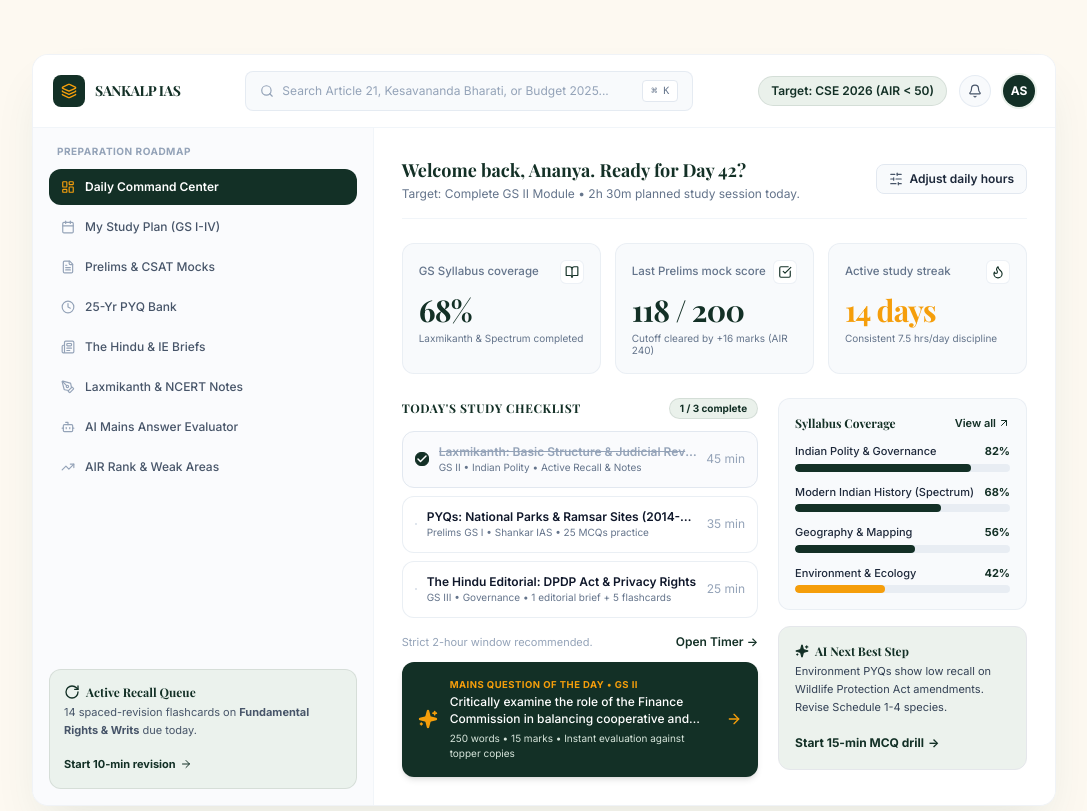
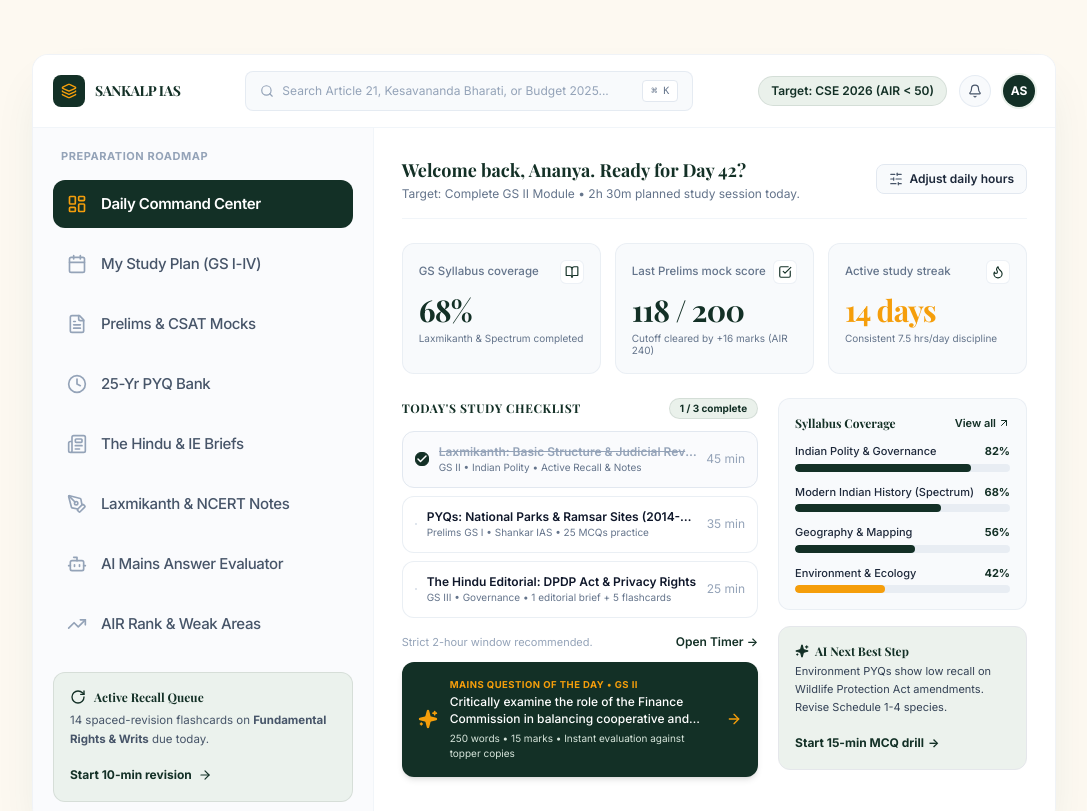
Before and after one commit to Farhaan-Coder/UPSC_WEBPAGE_UPDATED, a React (Vite) app: page / in a window 1280 px wide. Shown: the part 2460-3271 px from the top of the page, without its empty margins (96-1183 px from the left). Built offline with nearby package versions, Linux system fonts and the light colour scheme; a web font is replaced by a local one.

Commit message:
feat: expand sidebar navigation spacing, padding, font size, and icons in DashboardPreview

```diff
--- a/src/components/DashboardPreview.jsx
+++ b/src/components/DashboardPreview.jsx
@@ -151,26 +151,26 @@ export default function DashboardPreview() {
           <div className="grid grid-cols-1 lg:grid-cols-12 min-h-[520px]">
 
             {/* Sidebar */}
-            <div className="lg:col-span-4 bg-slate-50/70 border-r border-slate-100 p-4 flex flex-col justify-between">
+            <div className="lg:col-span-4 bg-slate-50/70 border-r border-slate-100 p-4 sm:p-5 flex flex-col justify-between">
               <div>
-                <span className="text-[10px] font-bold text-slate-400 tracking-wider px-2 block mb-2.5 uppercase font-sans">
+                <span className="text-[11px] font-bold text-slate-400 tracking-wider px-2 block mb-4 uppercase font-sans">
                   PREPARATION ROADMAP
                 </span>
-                <nav className="space-y-1">
+                <nav className="space-y-3">
                   {sidebarNav.map((item, idx) => {
                     const Icon = item.icon;
                     return (
                       <a
                         key={idx}
                         href="#"
-                        className={`flex items-center gap-2.5 text-xs px-3 py-2.5 rounded-xl font-medium transition-all duration-200 cursor-pointer ${
+                        className={`flex items-center gap-3.5 text-sm sm:text-[15px] px-3.5 py-3 sm:py-3.5 rounded-xl font-medium transition-all duration-200 cursor-pointer ${
                           item.active
                             ? 'bg-[#133026] text-white font-semibold shadow-xs'
                             : 'text-slate-600 hover:bg-slate-100 hover:text-[#133026]'
                         }`}
                       >
-                        <Icon className={`w-3.5 h-3.5 ${item.active ? 'text-[#F59E0B]' : 'text-slate-400'}`} />
-                        <span>{item.name}</span>
+                        <Icon className={`w-5 h-5 shrink-0 ${item.active ? 'text-[#F59E0B]' : 'text-slate-400'}`} />
+                        <span className="tracking-tight">{item.name}</span>
                       </a>
                     );
                   })}
@@ -178,17 +178,17 @@ export default function DashboardPreview() {
               </div>
 
               {/* Revision Queue Widget */}
-              <div className="bg-[#EAF1EB]/90 hover:bg-[#EAF1EB] border border-[#133026]/10 rounded-xl p-3.5 mt-4 transition-all duration-200 shadow-2xs hover:shadow-xs group cursor-pointer">
-                <div className="flex items-center gap-1.5 mb-1 text-[#133026]">
-                  <RotateCw className="w-4 h-4 text-[#133026] group-hover:rotate-45 transition-transform duration-300" />
+              <div className="bg-[#EAF1EB]/90 hover:bg-[#EAF1EB] border border-[#133026]/10 rounded-xl p-4 mt-6 transition-all duration-200 shadow-2xs hover:shadow-xs group cursor-pointer">
+                <div className="flex items-center gap-2 mb-1.5 text-[#133026]">
+                  <RotateCw className="w-4 h-4 text-[#133026] group-hover:rotate-45 transition-transform duration-300 shrink-0" />
                   <span className="text-xs font-serif font-bold text-[#133026]">Active Recall Queue</span>
                 </div>
-                <p className="text-[11px] text-slate-600 mt-0.5 mb-2.5 leading-relaxed font-normal">
+                <p className="text-[11.5px] text-slate-600 mt-0.5 mb-3 leading-relaxed font-normal">
                   14 spaced-revision flashcards on <strong>Fundamental Rights & Writs</strong> due today.
                 </p>
-                <a href="#" className="inline-flex items-center gap-1 text-[11px] font-bold text-[#133026] hover:text-[#F59E0B] hover:underline transition-colors duration-200 cursor-pointer">
+                <a href="#" className="inline-flex items-center gap-1.5 text-xs font-bold text-[#133026] hover:text-[#F59E0B] hover:underline transition-colors duration-200 cursor-pointer">
                   <span>Start 10-min revision</span>
-                  <ArrowRight className="w-3 h-3 group-hover:translate-x-1 transition-transform duration-200" />
+                  <ArrowRight className="w-3.5 h-3.5 group-hover:translate-x-1 transition-transform duration-200" />
                 </a>
               </div>
             </div>
```
